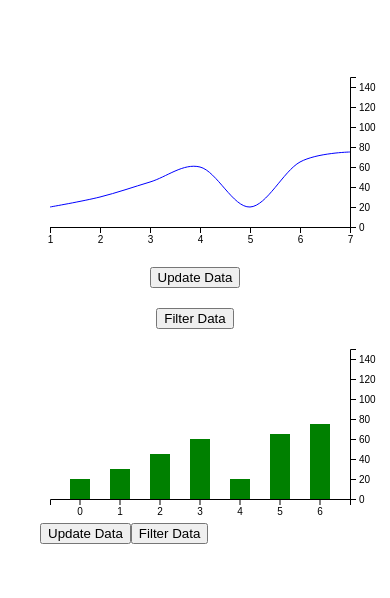
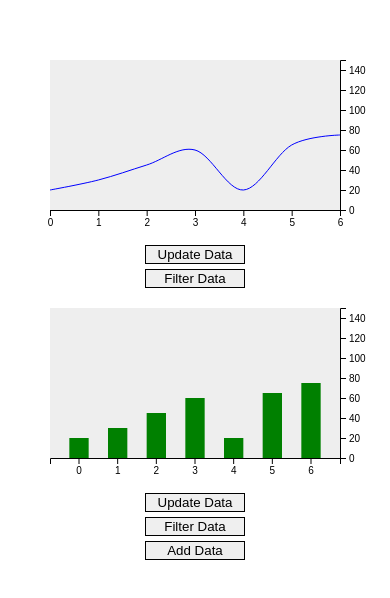
Before and after one commit to italiaiello/info-vis, a React (Create React App) app: page / in a window 390 px wide. Shown: the part 112-710 px from the top of the page. Built offline with nearby package versions, Linux system fonts and the light colour scheme.

Commit message:
made graphs responsive using ResizeObserver

```diff
--- a/package.json
+++ b/package.json
@@ -31,5 +31,8 @@
       "last 1 firefox version",
       "last 1 safari version"
     ]
+  },
+  "devDependencies": {
+    "resize-observer-polyfill": "^1.5.1"
   }
 }
--- a/src/App.css
+++ b/src/App.css
@@ -1,24 +1,30 @@
-.graphs {
+svg {
+  background: #eee;
+  overflow: visible;
+  display: block;
+  width: 100%;
+}
+
+#root {
   min-height: 100vh;
   display: flex;
   flex-direction: column;
   justify-content: center;
-  align-items: center;
+  align-items: stretch;
+  padding: 0 50px;
 }
 
-/* Line Graph */
-
-.lineGraph {
+.graphButtons {
   display: flex;
   flex-direction: column;
+  justify-content: center;
   align-items: center;
-}
-
-svg {
-  margin-left: 10px;
-  overflow: visible;
+  margin-top: 10px;
 }
 
 button {
-  margin-top: 20px;
+  width: 100px;
+  margin-top: 5px;
+  border: 1px solid black;
+  outline: none;
 }
--- a/src/App.js
+++ b/src/App.js
@@ -1,82 +1,24 @@
-import React, {useRef, useEffect, useState} from 'react';
-import {
-  select,
-  line,
-  curveCardinal,
-  axisBottom,
-  axisRight,
-  scaleLinear } from 'd3';
+import React, { useState } from 'react';
 
+import LineGraph from './components/LineGraph/LineGraph'
 import AnimatedBarGraph from './components/AnimatedBarGraph/AnimatedBarGraph'
 
 import './App.css';
 
 function App() {
 
-  const [data, setData] = useState([20, 30, 45, 60, 20, 65, 75])
-  const svgRef = useRef()
+  // Line graph data
+  const [lineGraphData, setLineGraphData] = useState([20, 30, 45, 60, 20, 65, 75])
 
-  // will be called initially and then every time the data array changes
-  useEffect(() => {
-    const svg = select(svgRef.current)
-    const xScale = scaleLinear()
-      .domain([0, data.length - 1])
-      .range([0, 300])
+  // Bar graph data
+  const [barGraphData, setBarGraphData] = useState([20, 30, 45, 60, 20, 65, 75])
 
-    const yScale = scaleLinear()
-      .domain([0, 150])
-      .range([150, 0])
-
-    const xAxis = axisBottom(xScale)
-      .ticks(data.length)
-      .tickFormat(index => index + 1);
-    svg
-      .select(".x-axis")
-      .style("transform", "translateY(150px)")
-      .call(xAxis)
-
-    const yAxis = axisRight(yScale)
-    svg
-      .select(".y-axis")
-      .style("transform", "translateX(300px)")
-      .call(yAxis)
-
-    // generates the "d" attribute of a path element
-    const myLine = line()
-    .x((value, index) => xScale(index))
-    .y(yScale)
-    .curve(curveCardinal)
-
-    // renders the path element and attaches the "d"
-    // attribute from line generator above
-    svg
-      .selectAll(".line")
-      .data([data])
-      .join("path")
-      .attr("class", "line")
-      .attr("d", myLine)
-      .attr("fill", "none")
-      .attr("stroke", "blue")
-
-  }, [data])
 
   return (
     <section className="graphs">
-      <article className="graph lineGraph">
-        <svg ref={svgRef}>
-          <g className="x-axis" />
-          <g className="y-axis" />
-        </svg>
-        <br />
-        <button onClick={() => setData(data.map(value => value + 5))}>
-          Update Data
-        </button>
-        <button onClick={() => setData(data.filter(value => value < 35))}>
-          Filter Data
-        </button>
-      </article>
+      <LineGraph lineGraphData={lineGraphData} setLineGraphData={setLineGraphData} />
       <br />
-      <AnimatedBarGraph />
+      <AnimatedBarGraph barGraphData={barGraphData} setBarGraphData={setBarGraphData} />
     </section>
   );
 }
--- a/src/components/AnimatedBarGraph/AnimatedBarGraph.js
+++ b/src/components/AnimatedBarGraph/AnimatedBarGraph.js
@@ -1,4 +1,4 @@
-import React, {useRef, useEffect, useState} from 'react';
+import React, { useRef, useEffect } from 'react';
 import {
     select,
     axisBottom,
@@ -6,67 +6,98 @@ import {
     scaleLinear,
     scaleBand } from 'd3';
 
-const AnimatedBarGraph = () => {
-    const [data, setData] = useState([20, 30, 45, 60, 20, 65, 75])
+import { useResizeObserver } from '../../hooks/useResizeObserver'
+
+
+const AnimatedBarGraph = ({ barGraphData, setBarGraphData }) => {
+
     const barGraphRef = useRef()
+    const wrapperRef = useRef()
+    const dimensions = useResizeObserver(wrapperRef)
 
-    // will be called initially and then every time the data array changes
+    // will be called initially and then every time the barGraphData array changes
     useEffect(() => {
         const svg = select(barGraphRef.current)
+        console.log(dimensions)
+
+        if (!dimensions) return
+
         const xScale = scaleBand()
-        .domain(data.map((value, index) => index))
-        .range([0, 300])
+            .domain(barGraphData.map((value, index) => index))
+            .range([0, dimensions.width])
             .padding(0.5)
 
         const yScale = scaleLinear()
             .domain([0, 150])
-        .range([150, 0])
+            .range([dimensions.height, 0])
 
         const colorScale = scaleLinear()
             .domain([75, 100, 150])
             .range(["green", "orange", "red"])
             .clamp(true)
 
-    const xAxis = axisBottom(xScale).ticks(data.length)
+        const xAxis = axisBottom(xScale).ticks(barGraphData.length)
         svg
             .select(".x-axis")
-        .style("transform", "translateY(150px)")
+            .style("transform", `translateY(${dimensions.height}px)`)
             .call(xAxis)
 
         const yAxis = axisRight(yScale)
         svg
             .select(".y-axis")
-        .style("transform", "translateX(300px)")
+            .style("transform", `translateX(${dimensions.width}px)`)
             .call(yAxis)
 
         svg
             .selectAll(".bar")
-        .data(data)
+            .data(barGraphData)
             .join("rect")
             .attr("class", "bar")
             .style("transform", "scale(1, -1)")
             .attr("x", (value, index) => xScale(index))
-        .attr("y", -150)
+            .attr("y", -dimensions.height)
             .attr("width", xScale.bandwidth())
+            .on("mouseenter", (value, index) => {
+                svg
+                    .selectAll(".tooltip")
+                    .data([value])
+                    .join(enter => enter.append("text").attr("y", yScale(value) - 4))
+                    .attr("class", "tooltip")
+                    .text(value)
+                    .attr("x", xScale(index) + xScale.bandwidth() / 2)
+                    .attr("text-anchor", "middle")
+                    .transition()
+                    .attr("y", yScale(value) - 8)
+                    .attr("opacity", 1)
+
+            })
+            .on("mouseleave", () => svg.select(".tooltip").remove())
             .transition()
             .attr("fill", colorScale)
-        .attr("height", value => 150 - yScale(value))
+            .attr("height", value => dimensions.height - yScale(value))
 
-    }, [data])
+    }, [barGraphData, dimensions])
 
     return (
         <article className="graph barGraph">
+            <div ref={wrapperRef}>
                 <svg ref={barGraphRef}>
                     <g className="x-axis" />
                     <g className="y-axis" />
                 </svg>
+            </div>
             <br />
-        <button onClick={() => setData(data.map(value => value + 5))}>
+            <div className="graphButtons">
+                <button onClick={() => setBarGraphData(barGraphData.map(value => value < 150 && value + 5))}>
                     Update Data
                 </button>
-        <button onClick={() => setData(data.filter(value => value < 35))}>
+                <button onClick={() => setBarGraphData(barGraphData.filter(value => value < 35))}>
                     Filter Data
                 </button>
+                <button onClick={() => setBarGraphData([...barGraphData, Math.round(Math.random(0, 1) * 150)])}>
+                    Add Data
+                </button>
+            </div>
         </article>
     );
 }
--- /dev/null
+++ b/src/components/LineGraph/LineGraph.js
@@ -0,0 +1,85 @@
+import React, { useRef, useEffect } from 'react';
+import {
+  select,
+  line,
+  curveCardinal,
+  axisBottom,
+  axisRight,
+  scaleLinear } from 'd3';
+
+import { useResizeObserver } from '../../hooks/useResizeObserver'
+
+const LineGraph = ({ lineGraphData, setLineGraphData }) => {
+
+    const svgRef = useRef()
+    const wrapperRef = useRef()
+    const dimensions = useResizeObserver(wrapperRef)
+
+    // will be called initially and then every time the data array changes
+    useEffect(() => {
+    const svg = select(svgRef.current)
+
+    if (!dimensions) return
+
+    const xScale = scaleLinear()
+        .domain([0, lineGraphData.length - 1])
+        .range([0, dimensions.width])
+
+    const yScale = scaleLinear()
+        .domain([0, 150])
+        .range([dimensions.height, 0])
+
+    const xAxis = axisBottom(xScale)
+        .ticks(lineGraphData.length)
+    svg
+        .select(".x-axis")
+        .style("transform", `translateY(${dimensions.height}px)`)
+        .call(xAxis)
+
+    const yAxis = axisRight(yScale)
+    svg
+        .select(".y-axis")
+        .style("transform", `translateX(${dimensions.width}px)`)
+        .call(yAxis)
+
+    // generates the "d" attribute of a path element
+    const myLine = line()
+    .x((value, index) => xScale(index))
+    .y(yScale)
+    .curve(curveCardinal)
+
+    // renders the path element and attaches the "d"
+    // attribute from line generator above
+    svg
+        .selectAll(".line")
+        .data([lineGraphData])
+        .join("path")
+        .attr("class", "line")
+        .attr("d", myLine)
+        .attr("fill", "none")
+        .attr("stroke", "blue")
+
+    }, [lineGraphData, dimensions])
+
+    return (
+    <article className="graph lineGraph">
+        <div ref={wrapperRef}>
+            <svg ref={svgRef}>
+                <g className="x-axis" />
+                <g className="y-axis" />
+            </svg>
+        </div>
+        <br />
+        <div className="graphButtons">
+            <button onClick={() => setLineGraphData(lineGraphData.map(value => value + 5))}>
+                Update Data
+            </button>
+            <button onClick={() => setLineGraphData(lineGraphData.filter(value => value < 35))}>
+                Filter Data
+            </button>
+        </div>
+    </article>
+    )
+}
+
+export default LineGraph
--- /dev/null
+++ b/src/hooks/useResizeObserver.js
@@ -0,0 +1,17 @@
+import { useEffect, useState } from 'react'
+import ResizeObserver from 'resize-observer-polyfill'
+
+export const useResizeObserver = ref => {
+    const [dimensions, setDimensions] = useState(null)
+    useEffect(() => {
+        const observerTarget = ref.current
+        const resizedObserver = new ResizeObserver(entries => {
+            entries.forEach(entry => setDimensions(entry.contentRect))
+        })
+        resizedObserver.observe(observerTarget)
+        return () => {
+            resizedObserver.unobserver(observerTarget)
+        }
+    }, [ref])
+    return dimensions
+}
```
Also changed, not shown: 1 other file (tests, documents, lock files or other folders). Lines whose indentation alone changed are shown as unchanged.
